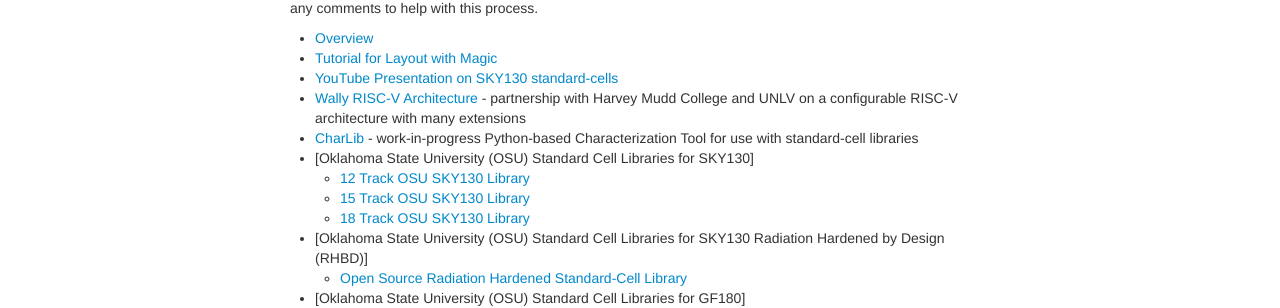
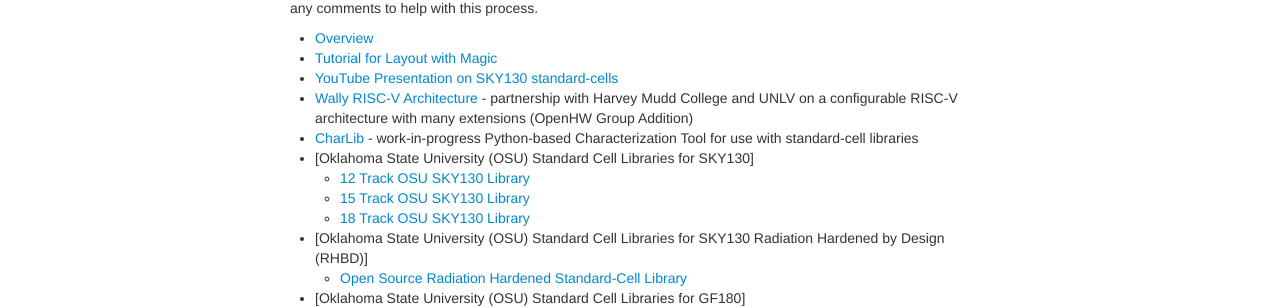
Before and after one commit to stineje/stineje.github.io, a Jekyll site: the page built from index.md, in a window 1280 px wide. Shown: the part 512-820 px from the top of the page. Built offline with Jekyll 4.4.1, drawn with Linux system fonts in a browser that asks for light colours; comment, search, counter and statistics services are not loaded.

Commit message:
Update index

```diff
--- a/index.md
+++ b/index.md
@@ -32,7 +32,7 @@
 - [Overview](pages/overview.html)
 - [Tutorial for Layout with Magic](https://docs.google.com/document/d/1hSLKsz9xcEJgAMmYYer5cDwvPqas9_JGRUAgEORx1Yw/edit?usp=sharing)
 - [YouTube Presentation on SKY130 standard-cells](https://youtu.be/Svus4uQ_CAA)
-- [Wally RISC-V Architecture](https://github.com/openhwgroup/cvw) - partnership with Harvey Mudd College and UNLV on a configurable RISC-V architecture with many extensions
+- [Wally RISC-V Architecture](https://github.com/openhwgroup/cvw) - partnership with Harvey Mudd College and UNLV on a configurable RISC-V architecture with many extensions (OpenHW Group Addition)
 - [CharLib](https://github.com/stineje/CharLib) - work-in-progress Python-based Characterization Tool for use with standard-cell libraries
 - [Oklahoma State University (OSU) Standard Cell Libraries for SKY130]
   * [12 Track OSU SKY130 Library](https://foss-eda-tools.googlesource.com/skywater-pdk/libs/sky130_osu_sc_t12)
```
